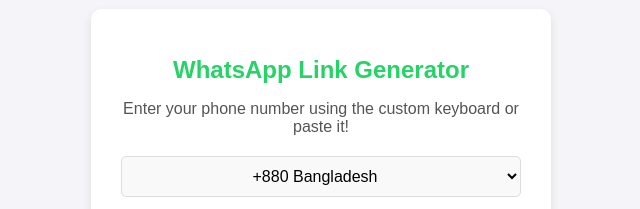
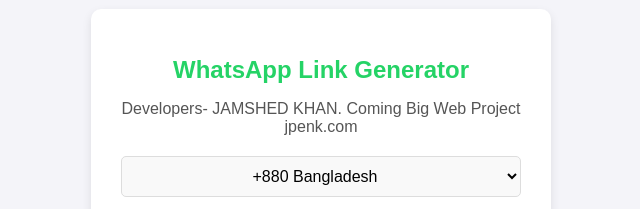
Before and after one commit to jamshedkhan319/wa, a plain HTML site: page index.html in a window 1280 px wide. Shown: the part 115-324 px from the top of the page, 319-959 px from the left. Drawn offline with Linux system fonts and the light colour scheme.

Commit message:
Update index.html

```diff
--- a/index.html
+++ b/index.html
@@ -9,7 +9,7 @@
 <body>
   <div class="container">
     <h1>WhatsApp Link Generator</h1>
-    <p>Enter your phone number using the custom keyboard or paste it!</p>
+    <p>Developers- JAMSHED KHAN. Coming Big Web Project jpenk.com </p>
     <div class="form-group">
       <select id="countryCode" class="form-control">
         <option value="880">+880 Bangladesh</option>
```
